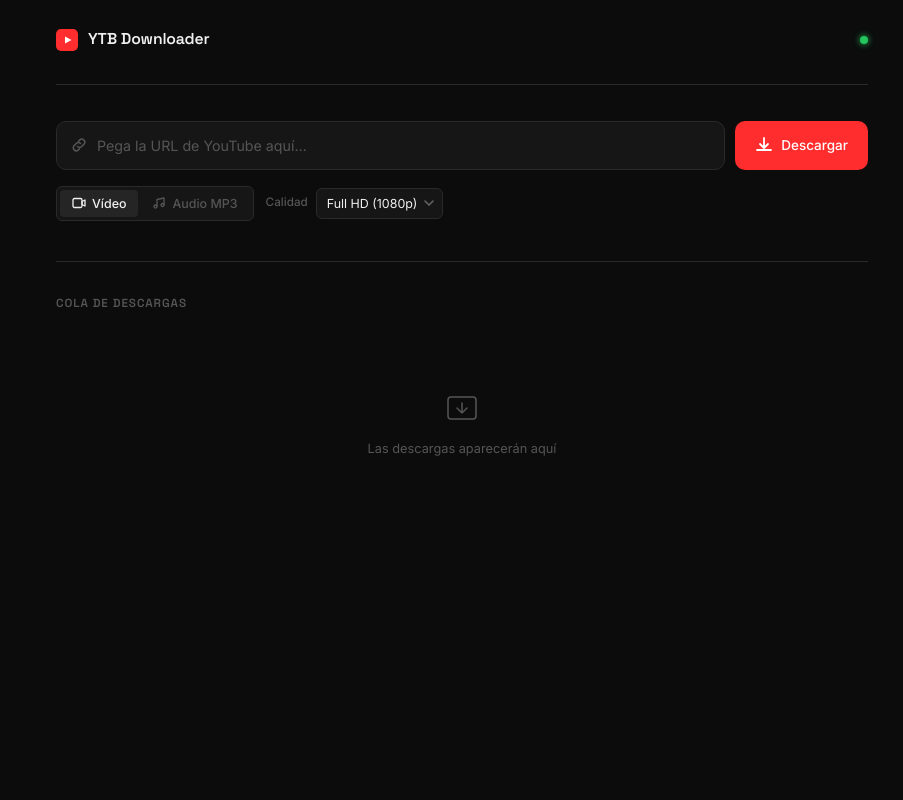
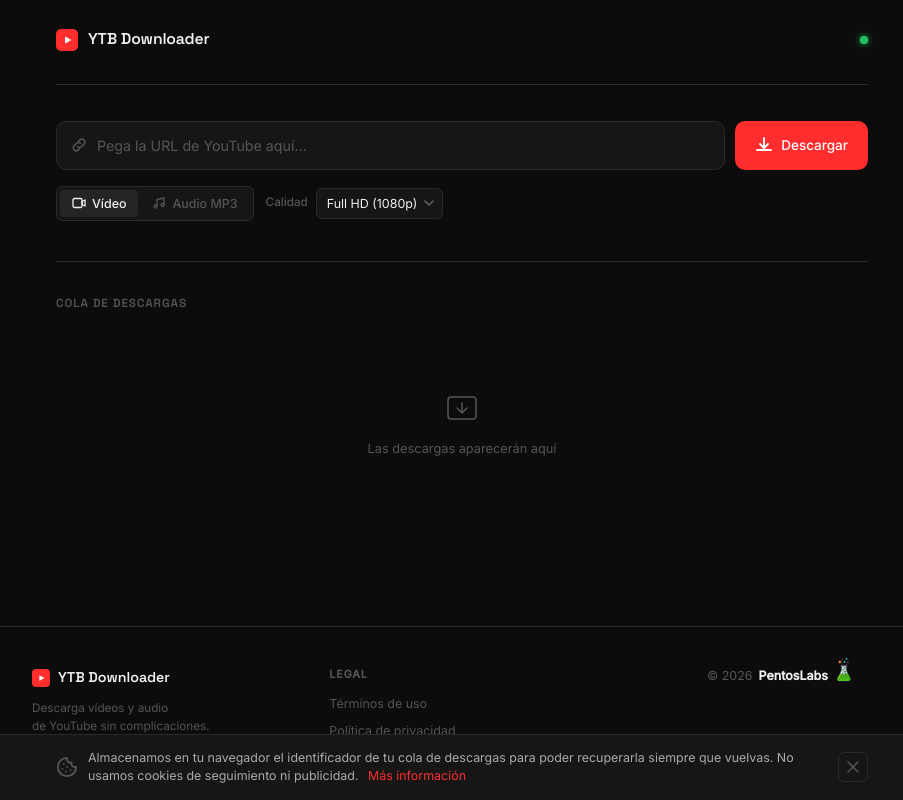
Before and after one commit to maekind/ytb-web-downloader, a website: page public/index.html in a window 1280 px wide. Shown: the whole page, without its empty margins (178-1081 px from the left). Drawn offline with Linux system fonts and the light colour scheme; no server answers.

Commit message:
feat: footer legal, aviso de cookies y branding
Añade footer con enlaces a términos de uso y política de privacidad,
banner de consentimiento de almacenamiento local, favicon y logo de
PentosLabs. El servidor sirve las páginas legales con extensión .html
implícita para tener URLs limpias.

```diff
--- /dev/null
+++ b/public/consent.js
@@ -0,0 +1,34 @@
+(function () {
+  if (localStorage.getItem('ytb-consent')) return;
+
+  const banner = document.createElement('div');
+  banner.id = 'consent-banner';
+  banner.className = 'consent-banner';
+  banner.innerHTML = `
+    <div class="consent-inner">
+      <div class="consent-body">
+        <svg class="consent-icon" width="22" height="22" viewBox="0 0 24 24" fill="none" stroke="currentColor" stroke-width="2" stroke-linecap="round" stroke-linejoin="round">
+          <path d="M12 2a10 10 0 1 0 10 10 4 4 0 0 1-5-5 4 4 0 0 1-5-5"/>
+          <path d="M8.5 8.5v.01"/><path d="M16 15.5v.01"/><path d="M12 12v.01"/><path d="M11 17v.01"/><path d="M7 14v.01"/>
+        </svg>
+        <p class="consent-text">
+          Almacenamos en tu navegador el identificador de tu cola de descargas para poder recuperarla siempre que vuelvas. No usamos cookies de seguimiento ni publicidad.
+          <a href="/politica-privacidad" class="consent-link">Más información</a>
+        </p>
+      </div>
+      <button id="consent-close" class="consent-close" aria-label="Cerrar aviso">
+        <svg width="16" height="16" viewBox="0 0 16 16" fill="none">
+          <path d="M3 3l10 10M13 3L3 13" stroke="currentColor" stroke-width="1.5" stroke-linecap="round"/>
+        </svg>
+      </button>
+    </div>
+  `;
+
+  document.body.appendChild(banner);
+
+  document.getElementById('consent-close').addEventListener('click', function () {
+    localStorage.setItem('ytb-consent', 'accepted');
+    banner.classList.add('consent-banner--hiding');
+    banner.addEventListener('animationend', function () { banner.remove(); }, { once: true });
+  });
+})();
--- a/public/index.html
+++ b/public/index.html
@@ -4,6 +4,7 @@
   <meta charset="UTF-8">
   <meta name="viewport" content="width=device-width, initial-scale=1.0">
   <title>YTB Downloader</title>
+  <link rel="icon" href="/favicon.svg" type="image/svg+xml">
   <link rel="preconnect" href="https://fonts.googleapis.com">
   <link rel="preconnect" href="https://fonts.gstatic.com" crossorigin>
   <link href="https://fonts.googleapis.com/css2?family=Space+Grotesk:wght@500;600&family=Inter:wght@400;500&family=JetBrains+Mono:wght@400;500&display=swap" rel="stylesheet">
@@ -116,9 +117,43 @@
 
   </div>
 
+  <footer class="footer">
+    <div class="footer-inner">
+
+      <div class="footer-brand">
+        <div class="footer-logo">
+          <svg width="18" height="18" viewBox="0 0 22 22" fill="none">
+            <rect width="22" height="22" rx="5" fill="#FF2D2D"/>
+            <path d="M9 7.5L15.5 11L9 14.5V7.5Z" fill="white"/>
+          </svg>
+          <span>YTB Downloader</span>
+        </div>
+        <p class="footer-tagline">Descarga vídeos y audio<br>de YouTube sin complicaciones.</p>
+      </div>
+
+      <div class="footer-col">
+        <h4 class="footer-heading">Legal</h4>
+        <nav class="footer-nav">
+          <a href="/terminos-de-uso" class="footer-link">Términos de uso</a>
+          <a href="/politica-privacidad" class="footer-link">Política de privacidad</a>
+        </nav>
+      </div>
+
+      <div class="footer-col footer-col--right">
+        <div class="footer-copy">
+          <span class="footer-copy-year">© 2026</span>
+          <span class="footer-copy-name">PentosLabs</span>
+          <img src="/pentoslabs.png" alt="PentosLabs" class="footer-pentos-logo">
+        </div>
+      </div>
+
+    </div>
+  </footer>
+
   <!-- Toast container -->
   <div id="toasts" class="toasts"></div>
 
   <script src="app.js" type="module"></script>
+  <script src="consent.js"></script>
 </body>
 </html>
--- a/public/style.css
+++ b/public/style.css
@@ -53,7 +53,7 @@
 .app {
   max-width: 860px;
   margin: 0 auto;
-  padding: 0 24px 80px;
+  padding: 0 24px 48px;
 }
 
 /* ── Header ───────────────────────────────────────────────────────────────── */
@@ -560,6 +560,181 @@
   padding: 6px 10px;
 }
 
+/* ── Footer ───────────────────────────────────────────────────────────────── */
+.footer {
+  border-top: 1px solid var(--border);
+  margin-top: 60px;
+  padding: 40px 24px 32px;
+}
+
+.footer-inner {
+  max-width: 860px;
+  margin: 0 auto;
+  display: grid;
+  grid-template-columns: 1fr 1fr 1fr;
+  gap: 32px;
+  align-items: start;
+}
+
+.footer-brand {}
+
+.footer-logo {
+  display: flex;
+  align-items: center;
+  gap: 8px;
+  font-family: var(--font-display);
+  font-size: 0.95rem;
+  font-weight: 600;
+  color: var(--text);
+  margin-bottom: 10px;
+}
+
+.footer-tagline {
+  font-size: 0.78rem;
+  color: var(--text-muted);
+  line-height: 1.6;
+}
+
+.footer-heading {
+  font-size: 0.72rem;
+  font-weight: 600;
+  letter-spacing: 0.08em;
+  text-transform: uppercase;
+  color: var(--text-muted);
+  margin-bottom: 12px;
+}
+
+.footer-nav {
+  display: flex;
+  flex-direction: column;
+  gap: 8px;
+}
+
+.footer-link {
+  font-size: 0.83rem;
+  color: var(--text-muted);
+  text-decoration: none;
+  transition: color 0.15s;
+}
+.footer-link:hover { color: var(--accent); }
+
+.footer-col--right {
+  display: flex;
+  justify-content: flex-end;
+}
+
+.footer-copy {
+  display: flex;
+  align-items: center;
+  gap: 6px;
+  font-size: 0.83rem;
+  color: var(--text-muted);
+  position: relative;
+  padding-right: 64px;
+}
+
+.footer-copy-name {
+  font-weight: 600;
+  color: var(--text);
+}
+
+.footer-pentos-logo {
+  position: absolute;
+  right: 28px;
+  bottom: -4px;
+  width: 40px;
+  height: 40px;
+  object-fit: contain;
+}
+
+@media (max-width: 600px) {
+  .footer-inner {
+    grid-template-columns: 1fr;
+  }
+  .footer-col--right {
+    justify-content: flex-start;
+  }
+}
+
+/* ── Cookie / Storage consent banner ─────────────────────────────────────── */
+.consent-banner {
+  position: fixed;
+  bottom: 0;
+  left: 0;
+  right: 0;
+  background: var(--surface);
+  border-top: 1px solid var(--border);
+  z-index: 200;
+  animation: slide-up 0.3s var(--ease-out);
+}
+
+.consent-banner--hiding {
+  animation: slide-down-out 0.25s var(--ease-out) forwards;
+}
+
+.consent-inner {
+  max-width: 860px;
+  margin: 0 auto;
+  padding: 14px 24px;
+  display: flex;
+  align-items: center;
+  gap: 16px;
+}
+
+.consent-body {
+  display: flex;
+  align-items: center;
+  gap: 10px;
+  flex: 1;
+  min-width: 0;
+}
+
+.consent-icon {
+  color: var(--text-muted);
+  flex-shrink: 0;
+}
+
+.consent-text {
+  font-size: 0.83rem;
+  color: var(--text-dim);
+  line-height: 1.5;
+}
+
+.consent-text strong {
+  color: var(--text);
+  font-weight: 500;
+}
+
+.consent-link {
+  color: var(--accent);
+  text-decoration: none;
+  margin-left: 6px;
+  white-space: nowrap;
+}
+.consent-link:hover { text-decoration: underline; }
+
+.consent-close {
+  flex-shrink: 0;
+  background: none;
+  border: 1px solid var(--border);
+  border-radius: var(--radius-sm);
+  color: var(--text-muted);
+  cursor: pointer;
+  padding: 6px;
+  display: flex;
+  align-items: center;
+  transition: background 0.15s, color 0.15s;
+}
+.consent-close:hover {
+  background: var(--surface-2);
+  color: var(--text);
+}
+
+@keyframes slide-down-out {
+  from { transform: translateY(0); opacity: 1; }
+  to   { transform: translateY(100%); opacity: 0; }
+}
+
 /* ── Toasts ───────────────────────────────────────────────────────────────── */
 .toasts {
   position: fixed;
--- a/src/server.js
+++ b/src/server.js
@@ -12,7 +12,7 @@
 export const app = express();
 
 app.use(express.json());
-app.use(express.static(path.join(__dirname, '../public')));
+app.use(express.static(path.join(__dirname, '../public'), { extensions: ['html'] }));
 
 // In-memory job store
 export const jobs = new Map();
```
Also changed, not shown: public/politica-privacidad.html (added, +245 -0 lines), public/terminos-de-uso.html (added, +221 -0 lines), public/favicon.svg (added), public/pentoslabs.png (added).
